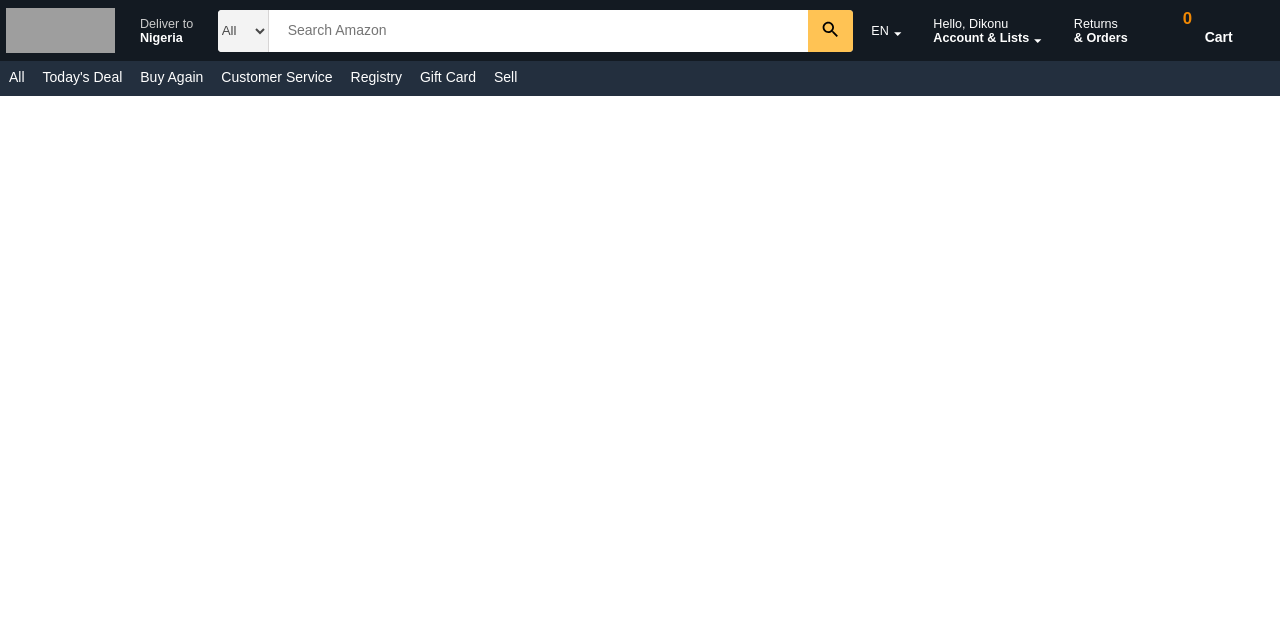
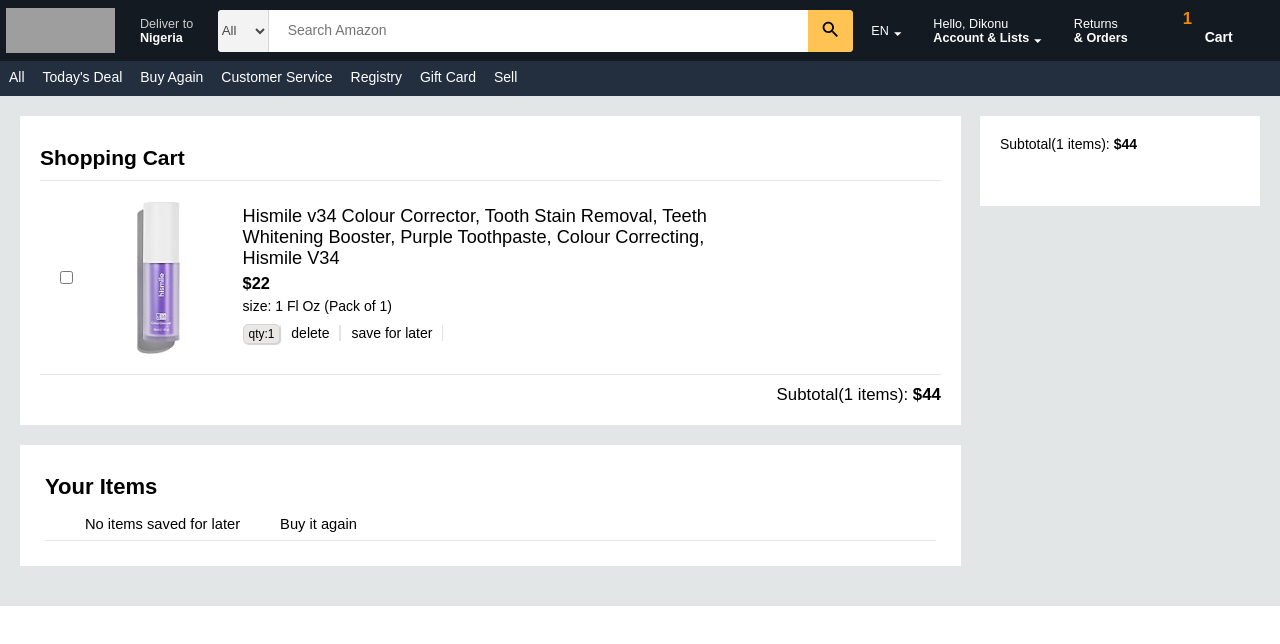
Before and after one commit to jutin0852/amazon_clone, a React (Vite) app: page /cart in a window 1280 px wide. Shown: the top 644 px of the page. Built offline with nearby package versions, Linux system fonts and the light colour scheme; grey boxes are pictures that could not be loaded.

Commit message:
cart function progress

```diff
--- a/src/Root.jsx
+++ b/src/Root.jsx
@@ -10,7 +10,7 @@
 } from "./components/cartContext";
 
 function Root() {
-  const [cart, dispatch] = useReducer(CartReducer,[]);
+  const [cart, dispatch] = useReducer(CartReducer,[1]);
 
   return (
     <cartItemID.Provider value={cart}>
--- /dev/null
+++ b/src/components/BuyItLater.jsx
@@ -0,0 +1,9 @@
+import React from 'react'
+
+export default function BuyItLater() {
+  return (
+    <div>
+      no buy it later
+    </div>
+  )
+}
--- /dev/null
+++ b/src/components/CartItem.jsx
@@ -0,0 +1,24 @@
+import React from 'react'
+import '../styles/cartItem.scss'
+import DropDown from './DropDown';
+
+export default function CartItem({item}) {
+  return (
+    <div className="cart-item">
+      <input type="checkbox" />
+      <div className="cart-item-img">
+        <img src={item.productImgs.cartImg} alt="" />
+      </div>
+      <div>
+        <p className='item-name'>{item.productName}</p>
+        <h3>{item.pricing.price}</h3>
+        <p>size: {item.pack}</p>
+        <div className='cart-item-options'>
+          <DropDown options={[1, 2, 3]} sort={`qty:`} />
+          <span>delete</span>
+          <span>save for later</span>
+        </div>
+      </div>
+    </div>
+  );
+}
--- a/src/components/Header.jsx
+++ b/src/components/Header.jsx
@@ -90,7 +90,7 @@
           <span>Returns</span>
           <strong>& Orders </strong>
         </div>
-        <Link to={"cart"}>
+        <Link to={"cart/saved"}>
           <div className="cart">
             <div className="cart-logo"></div>
             <strong className="cart-name">Cart</strong>
--- a/src/components/allProducts.js
+++ b/src/components/allProducts.js
@@ -2,7 +2,7 @@
   {
     productId:1,
     productName:
-      "Hismile v34 Colour Corrector, Tooth Stain Removal, Teeth Whitening Booster, Purple Toothpaste, Colour Correcting, Hismile V34, Hismile Colour Corrector, Tooth Colour Corrector",
+      "Hismile v34 Colour Corrector, Tooth Stain Removal, Teeth Whitening Booster, Purple Toothpaste, Colour Correcting, Hismile V34",
     brand: "HISMILE",
     productBenefits: "Whitening",
     itemForm: "Gel",
@@ -16,6 +16,7 @@
       type: "Typical",
       typePrice: "$23.20",
       percentOff: "-24%",
+      price:"$22"
     },
     aboutItem: [
       "Instantly cancels yellow undertones for a whiter smile",
@@ -26,6 +27,7 @@
     note: "Products with electrical plugs are designed for use in the US. Outlets and voltage differ internationally and this product may require an adapter or converter for use in your destination. Please check compatibility before purchasing",
     productImgs: {
       displayImg: "/images/product/personal_care/personal_care1.jpg",
+      cartImg:"/images/product/personal_care/cartimg.jpg",
       detailsImg: [
         "/images/product/personal_care/personal_care1.jpg",
         "/images/product/personal_care/personal_care2big.jpg",
--- /dev/null
+++ b/src/components/saved.jsx
@@ -0,0 +1,9 @@
+import React from 'react'
+
+export default function Saved() {
+  return (
+    <div>
+      no item saved
+    </div>
+  )
+}
--- a/src/main.jsx
+++ b/src/main.jsx
@@ -7,20 +7,25 @@
   createBrowserRouter,
   createRoutesFromElements,
 } from "react-router-dom";
-import Root from "./root";
+import Root from "./Root";
 import HomePage from "../src/routes/HomePage";
 import ProductListPage from "./routes/ProductListPage";
 import ProductDetailsPage, {
   loader as productDetailsLoader,
 } from "./routes/ProductDetailsPage";
 import CartPage from "./routes/CartPage";
+import Saved from "./components/saved";
+import BuyItLater from "./components/BuyItLater";
 
 const router = createBrowserRouter(
   createRoutesFromElements(
     <Route path="/" element={<Root />}>
       <Route index element={<HomePage />} />
       <Route path="products" element={<ProductListPage />} />
-      <Route path="cart" element={<CartPage />} />
+      <Route path="cart" element={<CartPage />}>
+        <Route path="saved" element={<Saved />}/>
+        <Route path="buyItLater" element={<BuyItLater />}/>
+      </Route>
       <Route
         path=":productName"
         element={<ProductDetailsPage />}
--- a/src/routes/CartPage.jsx
+++ b/src/routes/CartPage.jsx
@@ -1,21 +1,61 @@
-import React from 'react'
-import { useCartDispatch, useCartId } from '../components/cartContext'
-import { products } from '../components/allProducts'
+import React from "react";
+import { useCartDispatch, useCartId } from "../components/cartContext";
+import { products } from "../components/allProducts";
+import "../styles/cartPage.scss";
+import { Outlet, Link, NavLink } from "react-router-dom";
+import CartItem from "../components/cartItem";
 
 export default function CartPage() {
-    const cartItem = useCartId()
-    const cartproducts = cartItem.map(cartid => products.find((product)=> product.productId === cartid) )
+  const cartItems = useCartId();
+  const cartproducts = cartItems.map((cartid) =>
+    products.find((product) => product.productId === cartid)
+  );
 
-
-    console.log(cartproducts,cartItem)
+  console.log(cartproducts, cartItems);
   return (
-    <div>
-        {cartproducts.map((product,index) => (
-        <div key={index}>
-            <h2>{product.productName}</h2>
-        </div>)
+    <div className="cart-page">
+      <div className="cart">
+        {cartproducts.length !== 0 ? (
+          <div className="item-in-cart">
+            <h2>Shopping Cart</h2>
+            {cartproducts.map((item, index) => (
+              <CartItem key={index} item={item} />
+            ))}
+            <p className="subtotal">
+              Subtotal({cartproducts.length} items): <b>$44</b>
+            </p>
+          </div>
+        ) : (
+          <div className="empty-cart">
+            <h2>Your Amazon Cart is empty</h2>
+            <p>
+              Your Shopping Cart lives to serve. Give it purpose — fill it with
+              groceries, clothing, household supplies, electronics, and more.
+            </p>
+            <p>
+              Continue shopping on the Amazon.com homepage, learn about today's
+              deals, or visit your Wish List.
+            </p>
+          </div>
         )}
-      <h2>{cartItem}</h2>
+        <div className="your-items">
+          <h2>Your Items</h2>
+          <div className="item-options">
+            <div className="item-option-name">
+              <nav>
+                <NavLink to="saved">No items saved for later</NavLink>
+                <NavLink to="buyItLater">Buy it again</NavLink>
+              </nav>
+            </div>
+            <Outlet />
+          </div>
+        </div>
+      </div>
+      <div className="items-subtotal">
+        <p>
+          Subtotal({cartproducts.length} items): <b>$44</b>
+        </p>
+      </div>
     </div>
-  )
+  );
 }
--- a/src/routes/ProductDetailsPage.jsx
+++ b/src/routes/ProductDetailsPage.jsx
@@ -117,7 +117,7 @@
               </div>
               <h3 style={{ color: "green " }}>in Stock</h3>
               <DropDown options={[1, 2, 3]} sort={`qty:`} />
-              <Link to={"/cart"}>
+              <Link to={"/cart/saved"}>
                 <button onClick={(e)=>{
                   dispatch({
                     type:"addToCart",
--- /dev/null
+++ b/src/styles/cartItem.scss
@@ -0,0 +1,37 @@
+.cart-item {
+  display: flex;
+  border-top: 1px solid #e3e6e6;
+  border-bottom: 1px solid #e3e6e6;
+  background-color: white;
+  //   width: 70%;
+  padding: 20px;
+
+  p{
+    margin: 5px 0;
+  }
+
+  .cart-item-img {
+    background-color: white;
+    width: 30%;
+    display: flex;
+    justify-content: center;
+
+    img {
+      width: 80%;
+    }
+  }
+
+  .item-name{
+    font-size: 1.3rem;
+    width: 75%;
+    margin-bottom: 5px;
+  }
+  .cart-item-options {
+    margin: 10px 0;
+    span {
+      border-left: 1px solid #e3e6e6;
+      border-right: 1px solid #e3e6e6;
+      padding: 0 10px;
+    }
+  }
+}
--- /dev/null
+++ b/src/styles/cartPage.scss
@@ -0,0 +1,92 @@
+.cart-page {
+  background-color: #e3e6e6;
+  padding: 20px;
+  display: flex;
+
+  .cart{
+    width: 80%;
+  }
+
+  .item-in-cart{
+    background-color: white;
+    box-sizing: border-box;
+    padding: 20px;
+    width: 98%;
+    padding-bottom: 50px;
+
+    h2{
+        margin: 10px 0;
+    }
+
+    .subtotal{
+        font-size: 1.2rem;
+        float: right;
+        margin-top: 10px;
+
+    }
+  }
+
+  .empty-cart {
+    background-color: white;
+    padding: 25px;
+    width: 98%;
+    box-sizing: border-box;
+    font-size: 1.05rem;
+    line-height: 1.5;
+
+    h2 {
+      margin: 10px 0;
+    }
+  }
+
+  .your-items {
+    background-color: white;
+    margin: 20px 0;
+    padding: 25px;
+    width: 98%;
+        box-sizing: border-box;
+
+    font-size: 1.05rem;
+    line-height: 1.5;
+
+    h2 {
+      margin-bottom: 10px;
+    }
+
+    .item-options {
+      .item-option-name {
+        border-bottom: 1px solid #e3e6e6;
+        padding-bottom: 5px;
+
+        nav {
+          a {
+            color: black;
+            margin-left: 40px;
+            padding-bottom: 6px;
+
+            // &:hover {
+            //   border-bottom: 2px solid orangered;
+            // }
+
+            &:active {
+              border-bottom: 2px solid orangered;
+            }
+          }
+
+          a.active {
+            border-bottom: 2px solid orangered;
+            font-weight: bolder;
+          }
+        }
+
+      }
+    }
+  }
+
+  .items-subtotal{
+    background-color: white;
+    height: 50px;
+    padding: 20px;
+    width: 20%;
+  }
+}
```
Also changed, not shown: public/images/product/personal_care/cartimg.jpg (added).
